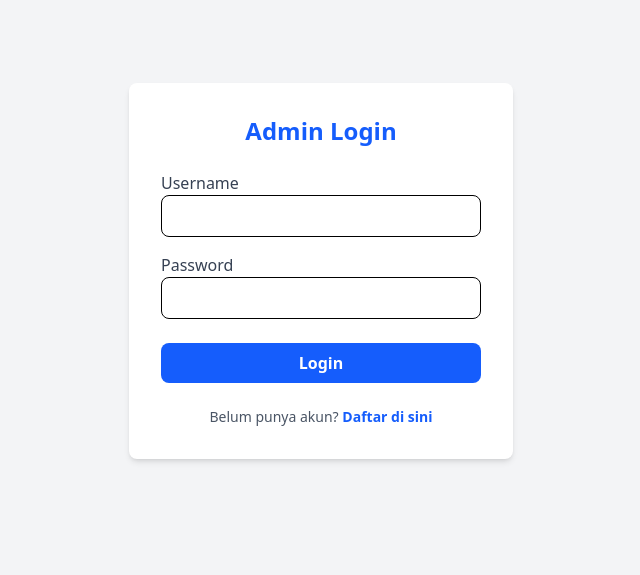
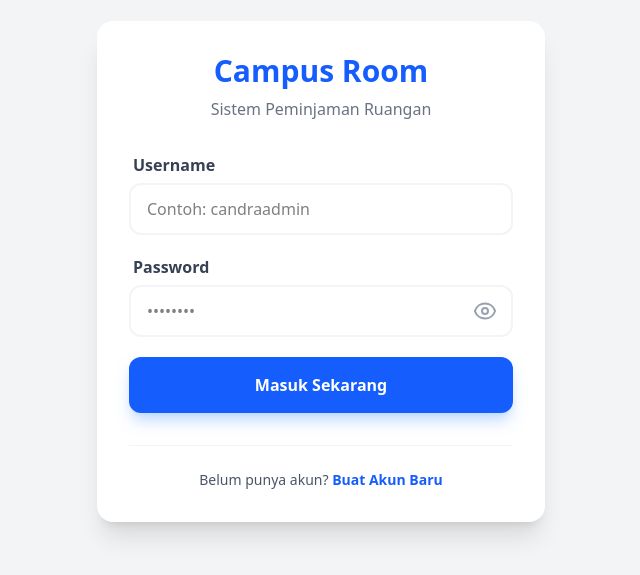
Before and after one commit to CandraPutraPratama/2026-peminjaman-ruangan-frontend, a React (Vite) app: page /login in a window 1280 px wide. Shown: the part 129-704 px from the top of the page, without its empty margins (319-959 px from the left). Built offline with nearby package versions, Linux system fonts and the light colour scheme.

Commit message:
feat: implement robust login, show password, and role-based UI protection

```diff
--- a/src/pages/DashboardPage.tsx
+++ b/src/pages/DashboardPage.tsx
@@ -8,6 +8,8 @@ const DashboardPage = () => {
   const [rooms, setRooms] = useState<any[]>([]);
   const [selectedRoom, setSelectedRoom] = useState<any>(null);
   const [showAddModal, setShowAddModal] = useState(false);
+
+  const userRole = localStorage.getItem('role');
 
   const loadRooms = async () => {
     try {
@@ -40,12 +42,15 @@ const DashboardPage = () => {
       <div className="p-8 max-w-6xl mx-auto">
         <div className="flex justify-between items-center mb-8">
           <h2 className="text-3xl font-extrabold text-gray-800">Daftar Ruangan</h2>
+
+          {userRole === 'Admin' && (
             <button
               onClick={() => setShowAddModal(true)}
               className="bg-green-600 text-white px-6 py-2 rounded-full font-bold hover:bg-green-700 transition shadow-lg flex items-center gap-2"
             >
               <span>+</span> Tambah Ruangan
             </button>
+          )}
         </div>
 
         <div className="grid grid-cols-1 md:grid-cols-2 lg:grid-cols-3 gap-6">
@@ -67,12 +72,14 @@ const DashboardPage = () => {
                   Pesan Sekarang
                 </button>
 
+                {userRole === 'Admin' && (
                   <button
                     onClick={() => handleDeleteRoom(room.id, room.name)}
                     className="w-full bg-white text-red-500 border border-red-200 py-1.5 rounded-lg text-sm font-semibold hover:bg-red-50 transition"
                   >
                     Hapus Ruangan
                   </button>
+                )}
               </div>
             </div>
           ))}
--- a/src/pages/LoginPage.tsx
+++ b/src/pages/LoginPage.tsx
@@ -5,56 +5,103 @@ import { useNavigate, Link } from 'react-router-dom';
 const LoginPage = () => {
   const [username, setUsername] = useState('');
   const [password, setPassword] = useState('');
+  const [showPassword, setShowPassword] = useState(false);
   const [error, setError] = useState('');
   const navigate = useNavigate();
 
   const handleLogin = async (e: React.FormEvent) => {
     e.preventDefault();
+    setError('');
+
     try {
-      await login(username, password);
-      // Alert sukses yang kemarin udah kita verifikasi
-      alert('Login berhasil, token sudah disimpan di localStorage!');
+      const response = await login(username, password);
+      const data = response.data ? response.data : response;
+
+      if (data.token) {
+        localStorage.setItem('token', data.token);
+        localStorage.setItem('role', data.role || 'User');
+
+        alert(`Login Berhasil! Anda masuk sebagai: ${data.role || 'User'}`);
         navigate('/dashboard');
-    } catch {
-      setError('Username atau password salah!');
+      } else {
+        throw new Error("Token tidak ditemukan.");
+      }
+    } catch (err: any) {
+      setError('Login gagal. Silakan periksa kembali username dan password Anda atau menghubungi administrator.');
     }
   };
 
   return (
-    <div className="min-h-screen flex items-center justify-center bg-gray-100">
-      <div className="bg-white p-8 rounded-lg shadow-md w-96">
-        <h2 className="text-2xl font-bold mb-6 text-center text-blue-600">Admin Login</h2>
+    <div className="min-h-screen flex items-center justify-center bg-gray-100 p-4">
+      <div className="bg-white p-8 rounded-2xl shadow-xl w-full max-w-md">
+        <h2 className="text-3xl font-extrabold mb-2 text-center text-blue-600">
+          Campus Room
+        </h2>
+        <p className="text-center text-gray-500 mb-8 font-medium">Sistem Peminjaman Ruangan</p>
 
-        {error && <p className="text-red-500 text-sm mb-4">{error}</p>}
+        {error && (
+          <div className="bg-red-50 border-l-4 border-red-500 text-red-700 p-3 rounded mb-6 text-sm font-semibold">
+            {error}
+          </div>
+        )}
 
-        <form onSubmit={handleLogin}>
-          <div className="mb-4">
-            <label className="block text-gray-700">Username</label>
+        <form onSubmit={handleLogin} className="space-y-5">
+          <div>
+            <label className="block text-gray-700 font-bold mb-1.5 ml-1">Username</label>
             <input
               type="text"
-              className="w-full px-4 py-2 border rounded-lg focus:outline-none focus:ring-2 focus:ring-blue-400"
+              className="w-full px-4 py-3 border-2 border-gray-100 rounded-xl focus:outline-none focus:border-blue-400 focus:ring-4 focus:ring-blue-50 transition-all"
+              placeholder="Contoh: candraadmin"
               value={username}
               onChange={(e) => setUsername(e.target.value)}
+              required
             />
           </div>
-          <div className="mb-6">
-            <label className="block text-gray-700">Password</label>
+
+          <div>
+            <label className="block text-gray-700 font-bold mb-1.5 ml-1">Password</label>
+            <div className="relative">
               <input
-              type="password"
-              className="w-full px-4 py-2 border rounded-lg focus:outline-none focus:ring-2 focus:ring-blue-400"
+                type={showPassword ? "text" : "password"}
+                className="w-full px-4 py-3 border-2 border-gray-100 rounded-xl focus:outline-none focus:border-blue-400 focus:ring-4 focus:ring-blue-50 transition-all"
+                placeholder="••••••••"
                 value={password}
                 onChange={(e) => setPassword(e.target.value)}
+                required
               />
+
+              <button
+                type="button"
+                onClick={() => setShowPassword(!showPassword)}
+                className="absolute right-3 top-1/2 -translate-y-1/2 text-gray-400 hover:text-blue-600 transition-colors p-1"
+              >
+                {showPassword ? (
+                  <svg xmlns="http://www.w3.org/2000/svg" fill="none" viewBox="0 0 24 24" strokeWidth={2} stroke="currentColor" className="w-6 h-6">
+                    <path strokeLinecap="round" strokeLinejoin="round" d="M3.98 8.223A10.477 10.477 0 0 0 1.934 12C3.226 16.338 7.244 19.5 12 19.5c.993 0 1.953-.138 2.863-.395M6.228 6.228A10.451 10.451 0 0 1 12 4.5c4.756 0 8.773 3.162 10.065 7.498a10.522 10.522 0 0 1-4.293 5.774M6.228 6.228 3 3m3.228 3.228 3.65 3.65m7.822 7.822L21 21m-7.822-7.822-3.65-3.65m0 0a3 3 0 1 0 4.243 4.243m-4.243-4.243L12 12" />
+                  </svg>
+                ) : (
+                  <svg xmlns="http://www.w3.org/2000/svg" fill="none" viewBox="0 0 24 24" strokeWidth={2} stroke="currentColor" className="w-6 h-6">
+                    <path strokeLinecap="round" strokeLinejoin="round" d="M2.036 12.322a1.012 1.012 0 0 1 0-.639C3.423 7.51 7.36 4.5 12 4.5c4.638 0 8.573 3.007 9.963 7.182.062.18.062.378 0 .558C20.577 16.49 16.64 19.5 12 19.5c-4.638 0-8.573-3.007-9.963-7.178Z" />
+                    <path strokeLinecap="round" strokeLinejoin="round" d="M15 12a3 3 0 1 1-6 0 3 3 0 0 1 6 0Z" />
+                  </svg>
+                )}
+              </button>
             </div>
-          <button type="submit" className="w-full bg-blue-600 text-white py-2 rounded-lg hover:bg-blue-700 transition font-bold">
-            Login
+          </div>
+
+          <button
+            type="submit"
+            className="w-full bg-blue-600 text-white py-4 rounded-xl hover:bg-blue-700 transition-all font-bold shadow-lg shadow-blue-200 active:scale-[0.98]"
+          >
+            Masuk Sekarang
           </button>
         </form>
 
-        {/* 2. Link Register */}
-        <p className="mt-6 text-center text-sm text-gray-600">
-          Belum punya akun? <Link to="/register" className="text-blue-600 font-bold hover:underline">Daftar di sini</Link>
+        <div className="mt-8 pt-6 border-t border-gray-100 text-center">
+          <p className="text-sm text-gray-600">
+            Belum punya akun? <Link to="/register" className="text-blue-600 font-bold hover:underline">Buat Akun Baru</Link>
           </p>
+        </div>
       </div>
     </div>
   );
```
Lines whose indentation alone changed are shown as unchanged.
